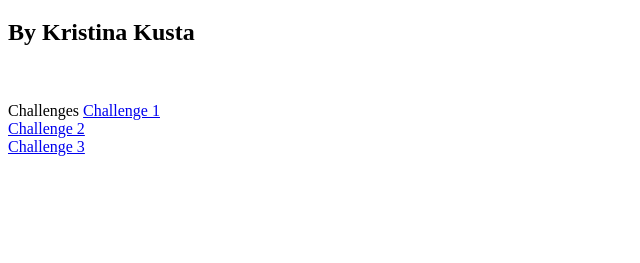
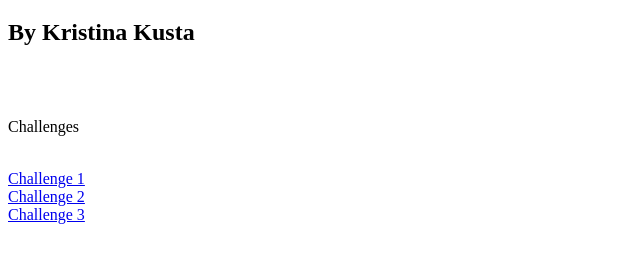
Before and after one commit to kristinakusta/ProgrammingExtended, a plain HTML site: page index.html in a window 1280 px wide. Shown: the part 61-324 px from the top of the page, without its empty margins (0-640 px from the left). Drawn offline with Linux system fonts and the light colour scheme.

Commit message:
Update index.html

```diff
--- a/index.html
+++ b/index.html
@@ -10,7 +10,7 @@
   <body>
     <h1>Programming Extended</h1>
 	  <h2>By Kristina Kusta</h2> <br><br>
-    <hp>Challenges</hp>
+    <p>Challenges</p><br>
     <a href="Challenge 1/">Challenge 1</a><br>
     <a href="Challenge 2/">Challenge 2</a><br>
     <a href="Challenge 3/">Challenge 3</a><br>
```
